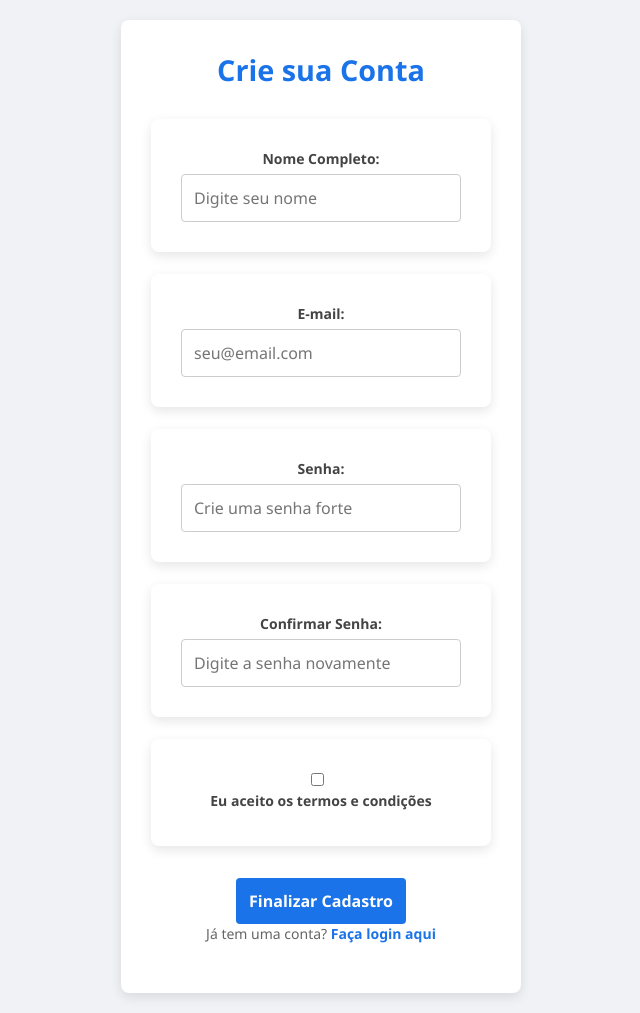
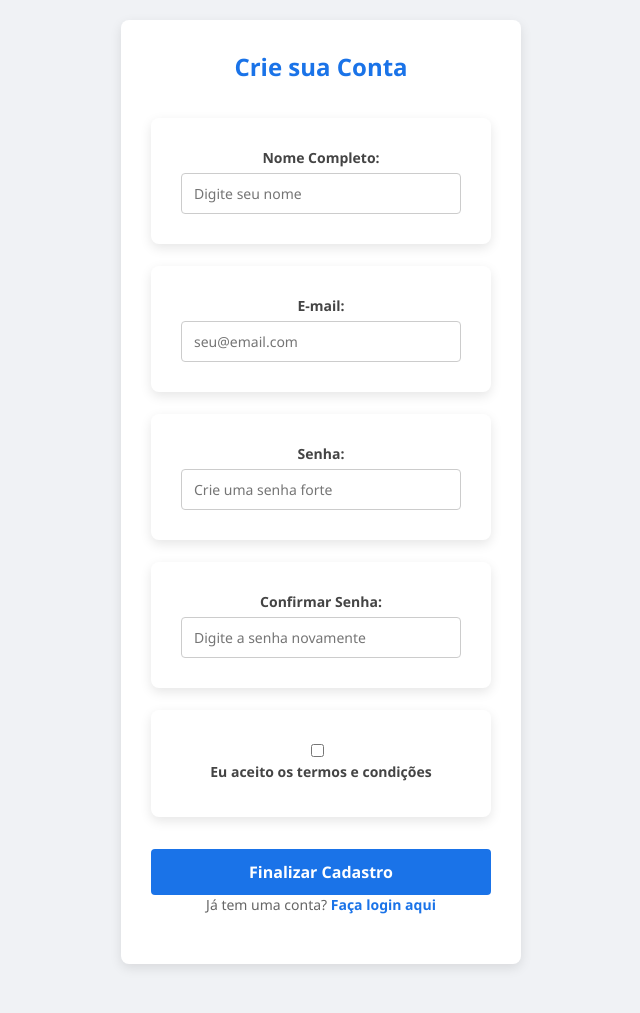
Before and after one commit to JCSkater/sistema-de-cadastro, a plain HTML site: page front-end/cadastro/cadastro.html in a window 1280 px wide. Shown: the whole page, without its empty margins (319-959 px from the left). After the commit the page ends 984 px from the top, so only its background shows below. Drawn offline with Linux system fonts and the light colour scheme.

Commit message:
Refactor CSS styles for improved mobile responsiveness and usability

```diff
--- a/front-end/style.css
+++ b/front-end/style.css
@@ -1,7 +1,4 @@
-/* ==========================================
-   CONFIGURAÇÕES GERAIS E BASE (Foco: Mobile)
-   ========================================== */
-
+/* Configurações Gerais (Reseta o padrão do navegador e define a fonte) */
 * {
     margin: 0;
     padding: 0;
@@ -9,6 +6,7 @@
     font-family: 'Segoe UI', Tahoma, Geneva, Verdana, sans-serif;
 }
 
+/* Estilo do Fundo da Página */
 body {
     background-color: #f0f2f5;
     color: #333;
@@ -17,37 +15,40 @@ body {
     justify-content: center;
     align-items: center;
     min-height: 100vh;
-    padding: 15px; /* Reduzido levemente para telas bem pequenas */
+    padding: 20px;
 }
 
-/* Cartão Centralizado - No mobile ele ocupa quase toda a largura */
+/* Cartão Centralizado (Container para o conteúdo) */
 div, form {
     background-color: #ffffff;
-    padding: 20px; /* Padding menor no mobile para ganhar espaço */
+    padding: 30px;
     border-radius: 8px;
     box-shadow: 0 4px 12px rgba(0, 0, 0, 0.1);
     width: 100%;
-    max-width: 100%; /* Ocupa o máximo no mobile */
+    max-width: 400px;
     text-align: center;
 }
 
+/* Ajuste específico para tirar a borda dupla quando o form está dentro da div */
 div form {
     box-shadow: none;
-    padding: 15px 0 0 0;
+    padding: 20px 0 0 0;
 }
 
+/* Títulos */
 h1, h2 {
     color: #1a73e8;
     margin-bottom: 15px;
-    font-size: 1.5rem; /* Usando rem para melhor escalabilidade de fontes */
 }
 
+/* Parágrafos e Textos secundários */
 p {
     margin-bottom: 20px;
     font-size: 14px;
     color: #666;
 }
 
+/* Blocos que envolvem cada campo do formulário */
 div > div {
     box-shadow: none;
     padding: 0;
@@ -55,6 +56,7 @@ div > div {
     margin-bottom: 15px;
 }
 
+/* Rótulos dos campos (Labels) */
 label {
     display: block;
     margin-bottom: 6px;
@@ -63,17 +65,19 @@ label {
     color: #444;
 }
 
+/* Campos de Entrada de Texto (Inputs) */
 input[type="text"],
 input[type="email"],
 input[type="password"] {
     width: 100%;
-    padding: 12px; /* Aumentado para facilitar o toque no celular (mínimo 44px de área) */
+    padding: 10px 12px;
     border: 1px solid #ccc;
     border-radius: 4px;
-    font-size: 16px; /* Tamanho 16px evita o zoom automático indesejado no iOS */
+    font-size: 14px;
     transition: border-color 0.3s;
 }
 
+/* Efeito de clique no Input */
 input[type="text"]:focus,
 input[type="email"]:focus,
 input[type="password"]:focus {
@@ -81,17 +85,18 @@ input[type="password"]:focus {
     outline: none;
 }
 
+/* Ajuste específico para a caixinha de Termos (Checkbox) */
 input[type="checkbox"] {
     margin-right: 8px;
     cursor: pointer;
 }
 
-/* Botão no mobile ocupa 100% para facilitar o clique */
+/* Estilização dos Botões */
 button {
-    display: block;
-    margin: 15px 0 0 0;
+    display: block;         /* Transforma o botão em um bloco para aceitar margens laterais */
+    margin: 10px auto 0;    /* 10px em cima, automático nas laterais, 0 embaixo */
     width: 100%;
-    padding: 14px; /* Mais alto para melhor usabilidade touch */
+    padding: 12px;
     background-color: #1a73e8;
     color: white;
     border: none;
@@ -102,10 +107,12 @@ button {
     transition: background-color 0.2s;
 }
 
+/* Efeito de passar o mouse por cima do botão (Hover) */
 button:hover {
     background-color: #155cb4;
 }
 
+/* Links */
 a {
     color: #1a73e8;
     text-decoration: none;
@@ -116,50 +123,15 @@ a:hover {
     text-decoration: underline;
 }
 
-/* Navegação Mobile (Fila Única/Coluna) */
+/* Barra de Navegação da Página Inicial (Atualizado para Coluna) */
 nav {
     display: flex;
-    flex-direction: column;
-    gap: 12px;
+    flex-direction: column; /* Faz os elementos ficarem um abaixo do outro */
+    gap: 15px;              /* Mantém um espaçamento vertical de 15px entre eles */
     width: 100%;
-    margin-top: 15px;
+    margin-top: 10px;
 }
 
 nav a {
-    flex: none;
+    flex: none; /* Remove a distribuição horizontal antiga */
 }
-
-
-/* ==========================================
-   MEDIA QUERIES (Adaptação para telas maiores)
-   ========================================== */
-
-/* 💻 Tablets e Desktops (A partir de 480px / 600px) */
-@media (min-width: 480px) {
-    body {
-        padding: 20px;
-    }
-
-    div, form {
-        padding: 30px;
-        max-width: 400px; /* Limita o tamanho do cartão em telas grandes */
-    }
-
-    h1, h2 {
-        font-size: 1.8rem;
-    }
-
-    /* O botão volta a ter o comportamento original de desktop */
-    button {
-        width: 50%;
-        margin: 10px auto 0;
-        padding: 12px;
-    }
-
-    /* A navegação muda para linha se preferir em telas maiores */
-    nav {
-        flex-direction: row;
-        justify-content: center;
-        gap: 20px;
-    }
-}
```
